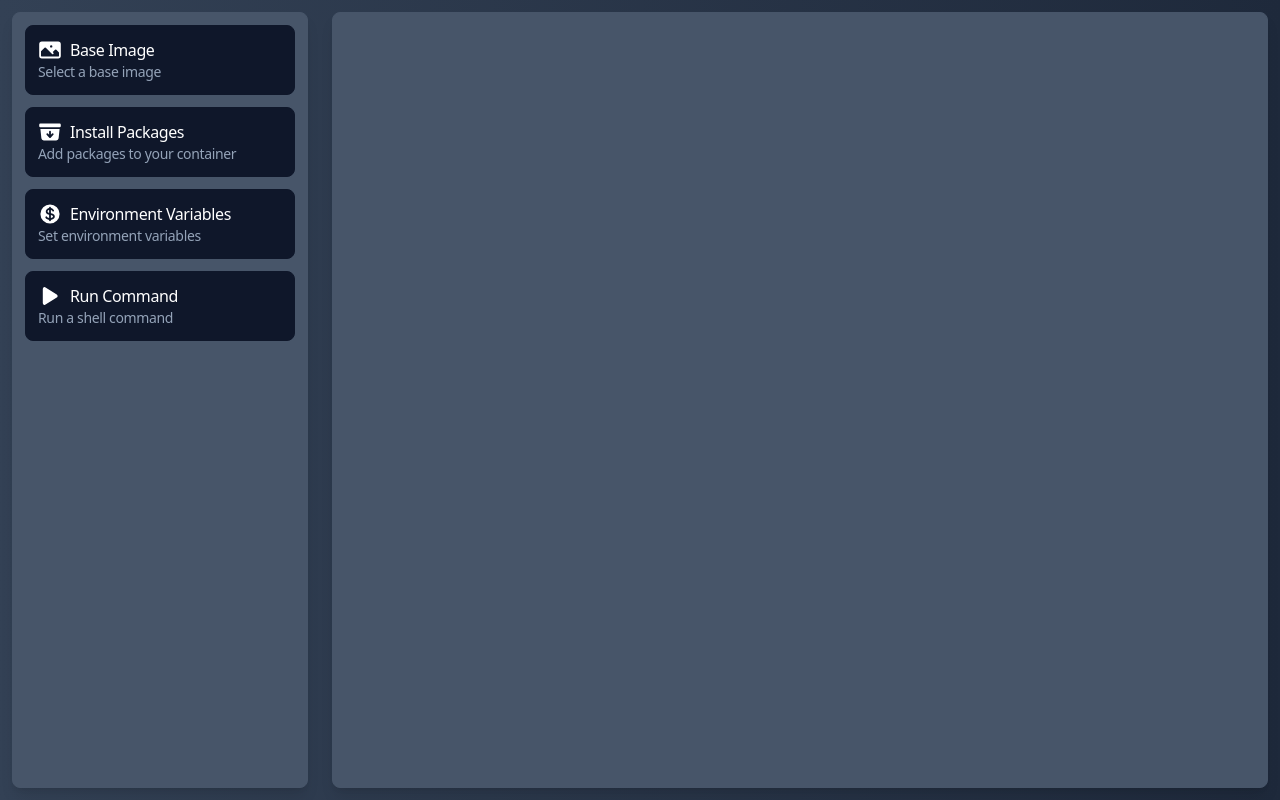
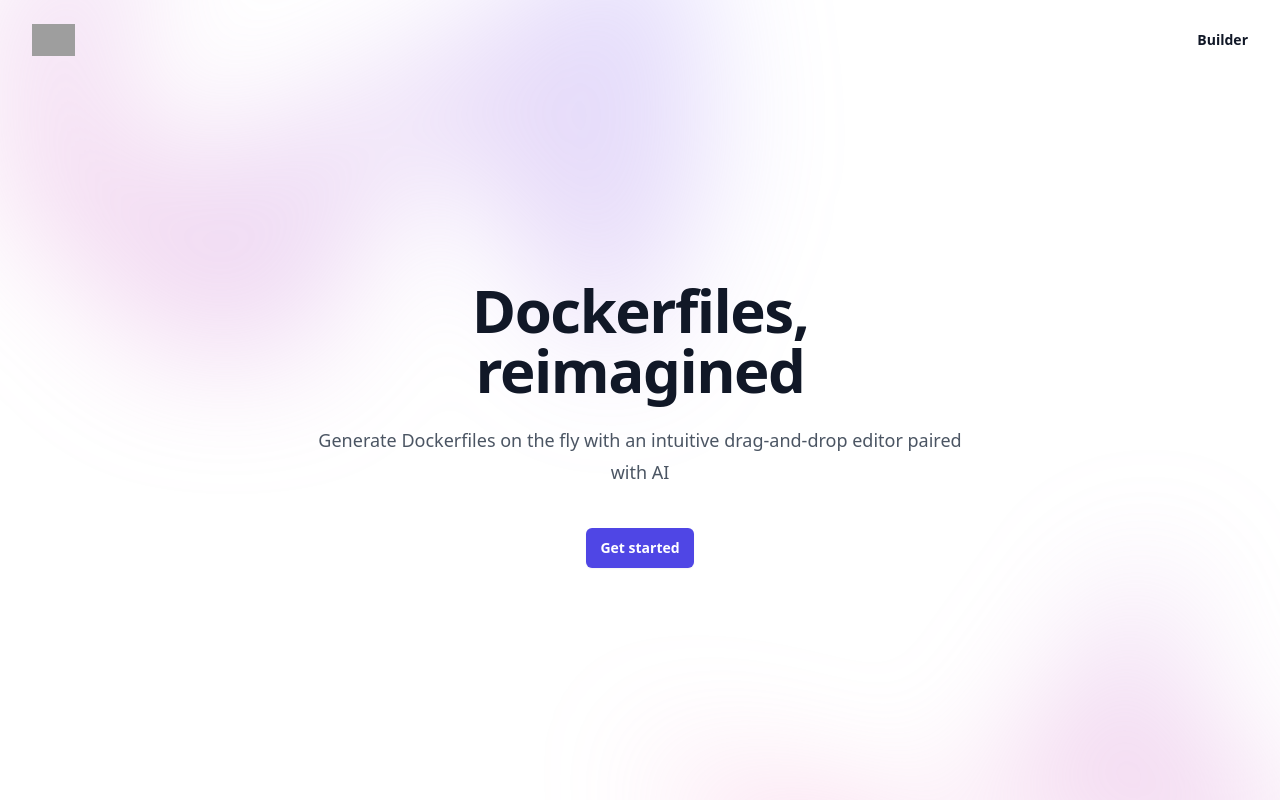
Before and after one commit to claby2/blocker, a React (Vite) app in the folder frontend/: page / in a window 1280 px wide. Shown: the top 800 px of the page. Built offline with nearby package versions, Linux system fonts and the light colour scheme; grey boxes are pictures that could not be loaded.

Commit message:
feat: add home page
Signed-off-by: Lucas Sta Maria <lucas@priime.dev>

```diff
--- /dev/null
+++ b/frontend/src/Home.tsx
@@ -0,0 +1,138 @@
+import { useState } from 'react';
+import { Dialog } from '@headlessui/react';
+import { Bars3Icon, XMarkIcon } from '@heroicons/react/24/outline';
+
+const navigation = [
+  { name: 'Builder', href: '/build' },
+]
+
+export default function Home() {
+  const [mobileMenuOpen, setMobileMenuOpen] = useState(false);
+
+  return (
+    <div className="bg-white">
+      <header className="absolute inset-x-0 top-0 z-50">
+        <nav className="flex items-center justify-between p-6 lg:px-8" aria-label="Global">
+          <div className="flex lg:flex-1">
+            <a href="#" className="-m-1.5 p-1.5">
+              <span className="sr-only">Your Company</span>
+              <img
+                className="h-8 w-auto"
+                src="https://tailwindui.com/img/logos/mark.svg?color=indigo&shade=600"
+                alt=""
+              />
+            </a>
+          </div>
+          <div className="flex lg:hidden">
+            <button
+              type="button"
+              className="-m-2.5 inline-flex items-center justify-center rounded-md p-2.5 text-gray-700"
+              onClick={() => setMobileMenuOpen(true)}
+            >
+              <span className="sr-only">Open main menu</span>
+              <Bars3Icon className="h-6 w-6" aria-hidden="true" />
+            </button>
+          </div>
+          <div className="hidden lg:flex lg:gap-x-12">
+            {navigation.map((item) => (
+              <a key={item.name} href={item.href} className="text-sm font-semibold leading-6 text-gray-900">
+                {item.name}
+              </a>
+            ))}
+          </div>
+        </nav>
+        <Dialog as="div" className="lg:hidden" open={mobileMenuOpen} onClose={setMobileMenuOpen}>
+          <div className="fixed inset-0 z-50" />
+          <Dialog.Panel className="fixed inset-y-0 right-0 z-50 w-full overflow-y-auto bg-white px-6 py-6 sm:max-w-sm sm:ring-1 sm:ring-gray-900/10">
+            <div className="flex items-center justify-between">
+              <a href="#" className="-m-1.5 p-1.5">
+                <span className="sr-only">Your Company</span>
+                <img
+                  className="h-8 w-auto"
+                  src="https://tailwindui.com/img/logos/mark.svg?color=indigo&shade=600"
+                  alt=""
+                />
+              </a>
+              <button
+                type="button"
+                className="-m-2.5 rounded-md p-2.5 text-gray-700"
+                onClick={() => setMobileMenuOpen(false)}
+              >
+                <span className="sr-only">Close menu</span>
+                <XMarkIcon className="h-6 w-6" aria-hidden="true" />
+              </button>
+            </div>
+            <div className="mt-6 flow-root">
+              <div className="-my-6 divide-y divide-gray-500/10">
+                <div className="space-y-2 py-6">
+                  {navigation.map((item) => (
+                    <a
+                      key={item.name}
+                      href={item.href}
+                      className="-mx-3 block rounded-lg px-3 py-2 text-base font-semibold leading-7 text-gray-900 hover:bg-gray-50"
+                    >
+                      {item.name}
+                    </a>
+                  ))}
+                </div>
+                <div className="py-6">
+                  <a
+                    href="#"
+                    className="-mx-3 block rounded-lg px-3 py-2.5 text-base font-semibold leading-7 text-gray-900 hover:bg-gray-50"
+                  >
+                    Log in
+                  </a>
+                </div>
+              </div>
+            </div>
+          </Dialog.Panel>
+        </Dialog>
+      </header>
+
+      <div className="relative isolate px-6 pt-14 lg:px-8">
+        <div
+          className="absolute inset-x-0 -top-40 -z-10 transform-gpu overflow-hidden blur-3xl sm:-top-80"
+          aria-hidden="true"
+        >
+          <div
+            className="relative left-[calc(50%-11rem)] aspect-[1155/678] w-[36.125rem] -translate-x-1/2 rotate-[30deg] bg-gradient-to-tr from-[#ff80b5] to-[#9089fc] opacity-30 sm:left-[calc(50%-30rem)] sm:w-[72.1875rem]"
+            style={{
+              clipPath:
+                'polygon(74.1% 44.1%, 100% 61.6%, 97.5% 26.9%, 85.5% 0.1%, 80.7% 2%, 72.5% 32.5%, 60.2% 62.4%, 52.4% 68.1%, 47.5% 58.3%, 45.2% 34.5%, 27.5% 76.7%, 0.1% 64.9%, 17.9% 100%, 27.6% 76.8%, 76.1% 97.7%, 74.1% 44.1%)',
+            }}
+          />
+        </div>
+        <div className="mx-auto max-w-2xl py-32 sm:py-48 lg:py-56">
+          <div className="text-center">
+            <h1 className="text-4xl font-bold tracking-tight text-gray-900 sm:text-6xl">
+              Dockerfiles, reimagined
+            </h1>
+            <p className="mt-6 text-lg leading-8 text-gray-600">
+              Generate Dockerfiles on the fly with an intuitive drag-and-drop editor paired with AI
+            </p>
+            <div className="mt-10 flex items-center justify-center gap-x-6">
+              <a
+                href="#"
+                className="rounded-md bg-indigo-600 px-3.5 py-2.5 text-sm font-semibold text-white shadow-sm hover:bg-indigo-500 focus-visible:outline focus-visible:outline-2 focus-visible:outline-offset-2 focus-visible:outline-indigo-600"
+              >
+                Get started
+              </a>
+            </div>
+          </div>
+        </div>
+        <div
+          className="absolute inset-x-0 top-[calc(100%-13rem)] -z-10 transform-gpu overflow-hidden blur-3xl sm:top-[calc(100%-30rem)]"
+          aria-hidden="true"
+        >
+          <div
+            className="relative left-[calc(50%+3rem)] aspect-[1155/678] w-[36.125rem] -translate-x-1/2 bg-gradient-to-tr from-[#ff80b5] to-[#9089fc] opacity-30 sm:left-[calc(50%+36rem)] sm:w-[72.1875rem]"
+            style={{
+              clipPath:
+                'polygon(74.1% 44.1%, 100% 61.6%, 97.5% 26.9%, 85.5% 0.1%, 80.7% 2%, 72.5% 32.5%, 60.2% 62.4%, 52.4% 68.1%, 47.5% 58.3%, 45.2% 34.5%, 27.5% 76.7%, 0.1% 64.9%, 17.9% 100%, 27.6% 76.8%, 76.1% 97.7%, 74.1% 44.1%)',
+            }}
+          />
+        </div>
+      </div>
+    </div>
+  )
+}
--- a/frontend/src/main.tsx
+++ b/frontend/src/main.tsx
@@ -1,10 +1,17 @@
-import React from 'react';
 import ReactDOM from 'react-dom/client';
+import Home from './Home.tsx';
 import App from './App.tsx';
 import './index.css';
+import {
+  createBrowserRouter,
+  RouterProvider,
+} from "react-router-dom";
+
+const router = createBrowserRouter([
+  { path: "/build", element: <App /> },
+  { path: "/", element: <Home /> },
+]);
 
 ReactDOM.createRoot(document.getElementById('root')!).render(
-  <React.StrictMode>
-    <App />
-  </React.StrictMode>,
+  <RouterProvider router={router}/>
 )
```
